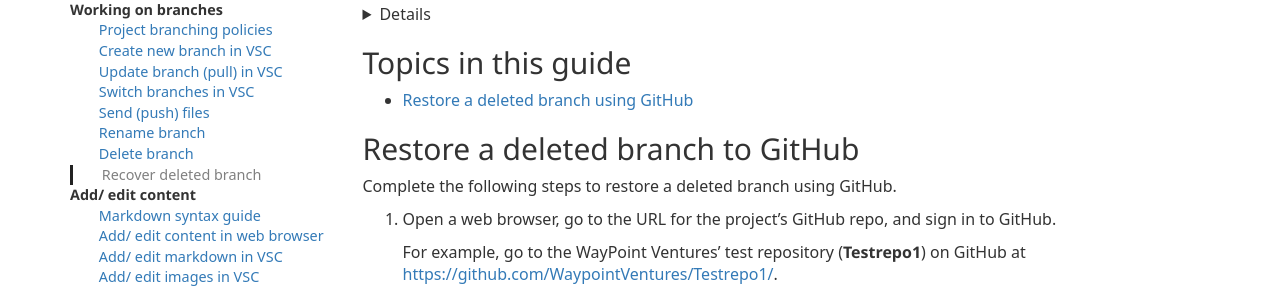
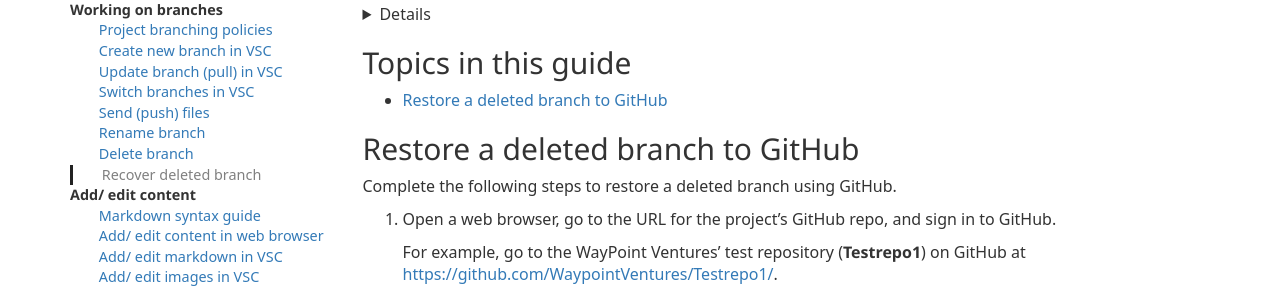
Before and after one commit to mkavana/docs, a Jekyll site: the page built from _posts/09-branches/2020-06-08-recover-branch.md, in a window 1280 px wide and 900 px high, scrolled down 441 px. Shown: the part 171-459 px from the top of the window. Built offline with Jekyll 4.4.1, drawn with Linux system fonts in a browser that asks for light colours; some web fonts are replaced.

Commit message:
edit 'recover gh branch guide' for clarity

```diff
--- a/_posts/09-branches/2020-06-08-recover-branch.md
+++ b/_posts/09-branches/2020-06-08-recover-branch.md
@@ -18,12 +18,13 @@ This guide describes how to restore a deleted branch using GitHub.
 > **Note**: The following instructions *only* apply to restoring a branch that was merged previously, and then deleted via a Pull Request on GitHub. The process for restoring branches deleted by other means is beyond the scope of this guide.
 >
 > As an example, this guide uses the WayPoint Ventures' test repository (**Testrepo1**) on GitHub at [https://github.com/WaypointVentures/Testrepo1/](https://github.com/WaypointVentures/Testrepo1/). Modify the following instructions to suit your preferred Git repository (repo).
+>
 
 {% include prerequisites.html %}
 
 ## Topics in this guide
 
-- [Restore a deleted branch using GitHub](#restore-branch)
+- [Restore a deleted branch to GitHub](#restore-branch)
 
 {% include video.html %}
 
```
